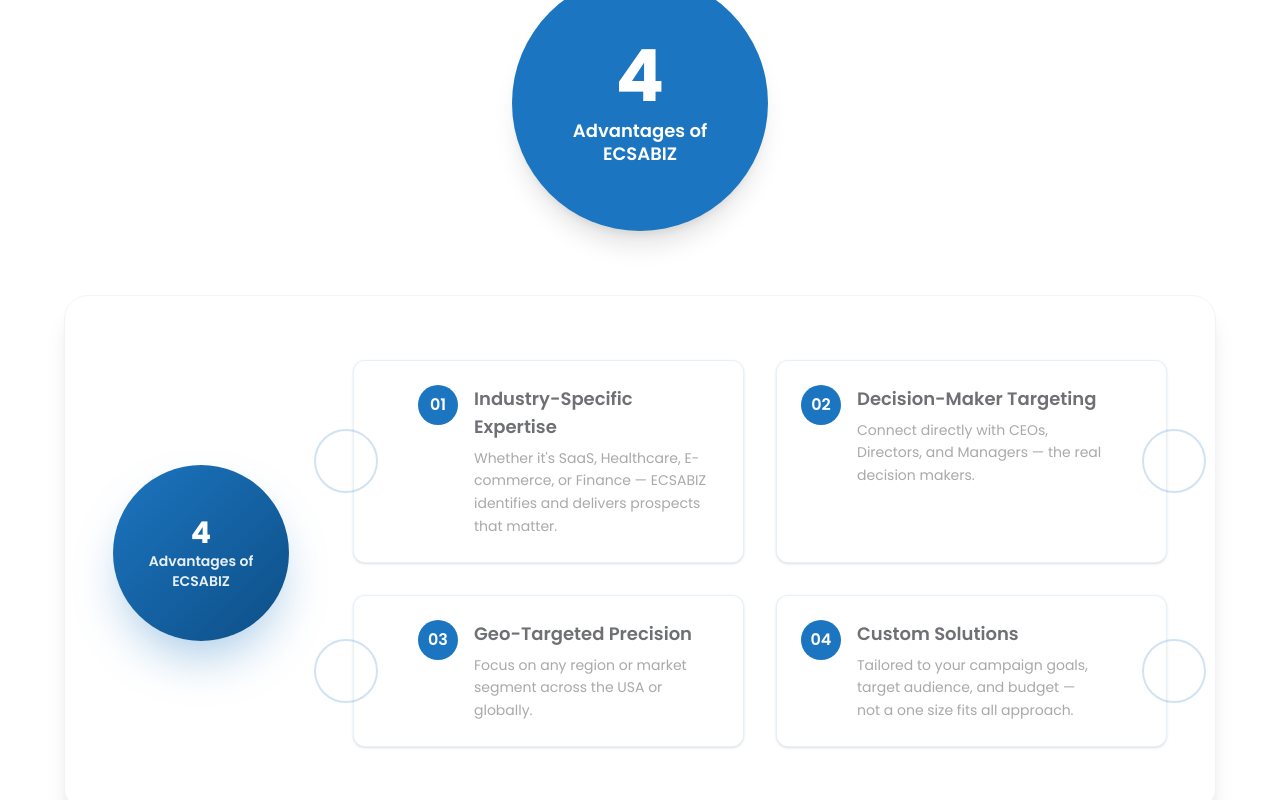
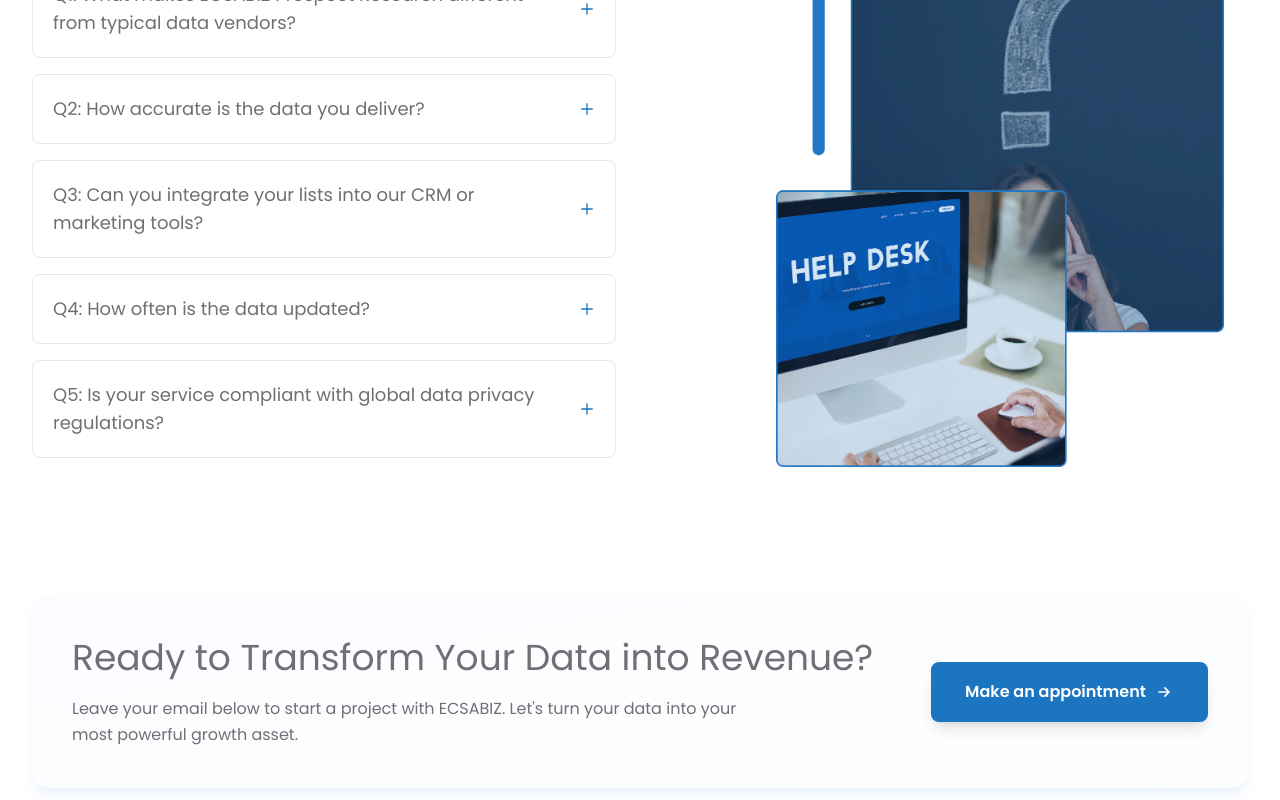
Before and after one commit to Sharmeen-Rauf/escabiz, a Next.js app: page /prospect-research-list-management-services-escabiz in a window 1280 px wide. Shown: the part 6020-6820 px from the top of the page. Built offline with nearby package versions, Linux system fonts and the light colour scheme.

Commit message:
Remove the ECSABIZ Advantage section from the Prospect Research List Management page to streamline content and improve focus on key information.

```diff
--- a/src/app/prospect-research-list-management-services-escabiz/page.tsx
+++ b/src/app/prospect-research-list-management-services-escabiz/page.tsx
@@ -815,107 +815,6 @@ export default function ProspectResearchListManagement() {
           </div>
         </section>
 
-        {/* The ECSABIZ Advantage Section */}
-        <section className="w-full bg-white py-10 md:py-14 lg:py-16">
-          <div className="w-full max-w-7xl mx-auto px-4 sm:px-6 lg:px-8">
-            {/* Header */}
-            <div className="text-center mb-12 md:mb-16">
-              <h2 className="text-lg sm:text-xl md:text-2xl lg:text-3xl font-semibold text-[#6f7074] leading-tight mb-3">
-                The ECSABIZ Advantage
-              </h2>
-              <p className="text-xs sm:text-xs md:text-sm text-[#a9a9a9] leading-relaxed font-normal">
-                Smart Data for Smarter Decisions
-              </p>
-            </div>
-
-            {/* Main Content Container */}
-            <div className="relative max-w-6xl mx-auto">
-              {/* Central Circle */}
-              <div className="flex justify-center mb-12 md:mb-16">
-                <div className="relative bg-[#1c75c0] rounded-full w-48 h-48 md:w-56 md:h-56 lg:w-64 lg:h-64 flex flex-col items-center justify-center shadow-xl">
-                  <div className="text-center">
-                    <div className="text-5xl md:text-6xl lg:text-7xl font-bold text-white mb-2">4</div>
-                    <div className="text-sm md:text-base lg:text-lg font-semibold text-white leading-tight">
-                      Advantages of
-                    </div>
-                    <div className="text-sm md:text-base lg:text-lg font-semibold text-white leading-tight">
-                      ECSABIZ
-                    </div>
-                  </div>
-                </div>
-              </div>
-
-              {/* Advantages Grid */}
-              <div className="relative bg-white rounded-3xl shadow-xl px-6 sm:px-8 lg:px-12 py-12 lg:py-16 border border-gray-100">
-                <div className="flex flex-col items-center gap-10 lg:flex-row lg:items-center lg:gap-16">
-                  {/* Center Circle */}
-                  <div className="relative">
-                    <div className="w-40 h-40 md:w-44 md:h-44 rounded-full bg-gradient-to-br from-[#1c75c0] to-[#0d4f87] flex flex-col items-center justify-center text-white shadow-2xl shadow-[#1c75c0]/40">
-                      <span className="text-3xl font-bold">4</span>
-                      <span className="text-sm font-semibold text-white/90">Advantages of</span>
-                      <span className="text-sm font-semibold text-white/90">ECSABIZ</span>
-                    </div>
-                  </div>
-
-                  {/* Cards Container */}
-                  <div className="flex-1 grid grid-cols-1 md:grid-cols-2 gap-6 lg:gap-8">
-                    {[
-                      {
-                        number: '01',
-                        title: 'Industry-Specific Expertise',
-                        description: "Whether it's SaaS, Healthcare, E-commerce, or Finance — ECSABIZ identifies and delivers prospects that matter.",
-                      },
-                      {
-                        number: '02',
-                        title: 'Decision-Maker Targeting',
-                        description: "Connect directly with CEOs, Directors, and Managers — the real decision makers.",
-                      },
-                      {
-                        number: '03',
-                        title: 'Geo-Targeted Precision',
-                        description: "Focus on any region or market segment across the USA or globally.",
-                      },
-                      {
-                        number: '04',
-                        title: 'Custom Solutions',
-                        description: "Tailored to your campaign goals, target audience, and budget — not a one size fits all approach.",
-                      },
-                    ].map((card, index) => (
-                      <div
-                        key={card.number}
-                        className={`relative bg-white border border-[#1c75c0]/10 rounded-xl shadow-sm hover:shadow-lg transition-all duration-300 p-5 lg:p-6 flex items-start gap-4
-                          ${index % 2 === 0 ? 'md:pl-12 lg:pl-16' : 'md:pr-12 lg:pr-16'}
-                        `}
-                      >
-                        {/* Decorative Ring */}
-                        <span
-                          className={`absolute top-1/2 -translate-y-1/2 w-12 h-12 md:w-16 md:h-16 rounded-full border-2 border-[#1c75c0]/20 transition-transform duration-300
-                            ${index % 2 === 0 ? '-left-6 md:-left-8 lg:-left-10' : '-right-6 md:-right-8 lg:-right-10'}
-                          `}
-                        ></span>
-
-                        <div className="flex-shrink-0 relative z-10">
-                          <div className="w-10 h-10 rounded-full bg-[#1c75c0] text-white flex items-center justify-center font-semibold">
-                            {card.number}
-                          </div>
-                        </div>
-                        <div className="relative z-10">
-                          <h5 className="text-base md:text-lg font-semibold text-[#6f7074] mb-1.5">
-                            {card.title}
-                          </h5>
-                          <p className="text-xs sm:text-sm text-[#a9a9a9] leading-relaxed">
-                            {card.description}
-                          </p>
-                        </div>
-                      </div>
-                    ))}
-                  </div>
-                </div>
-              </div>
-            </div>
-          </div>
-        </section>
-
         {/* FAQ Section */}
         <section className="w-full bg-white py-10 md:py-14 lg:py-16">
           <div className="w-full max-w-7xl mx-auto px-4 sm:px-6 lg:px-8">
```
